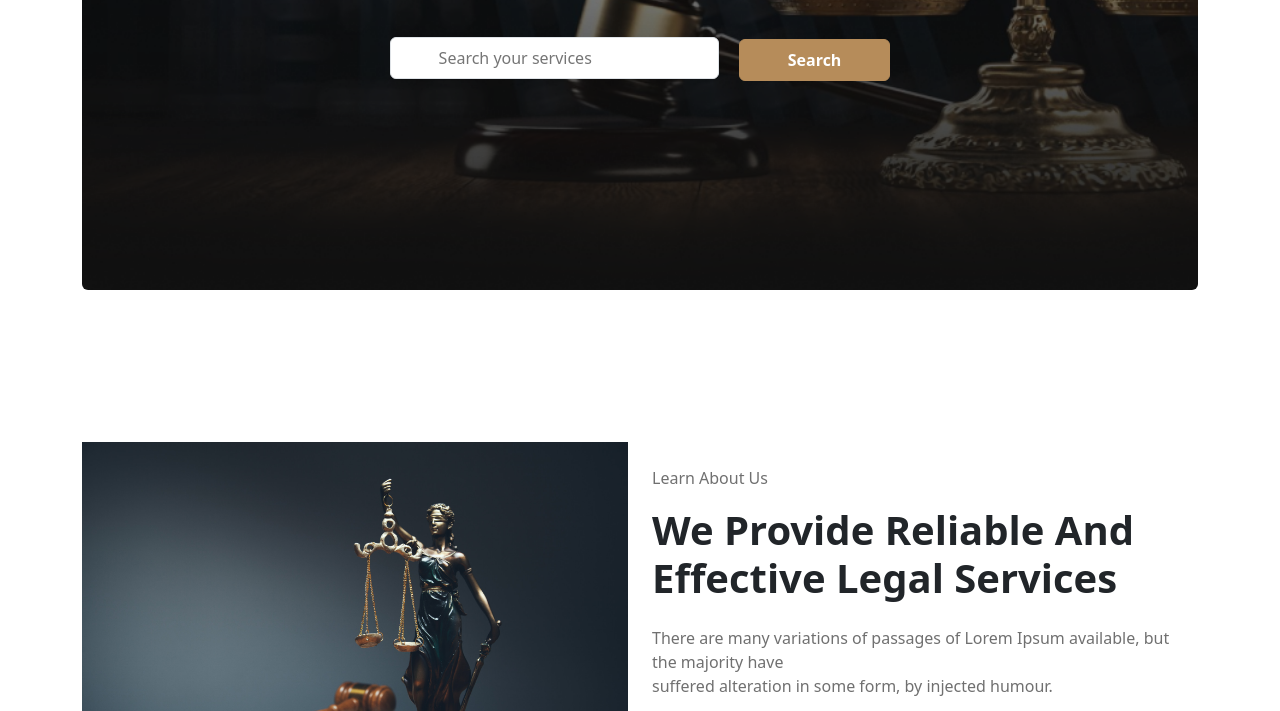
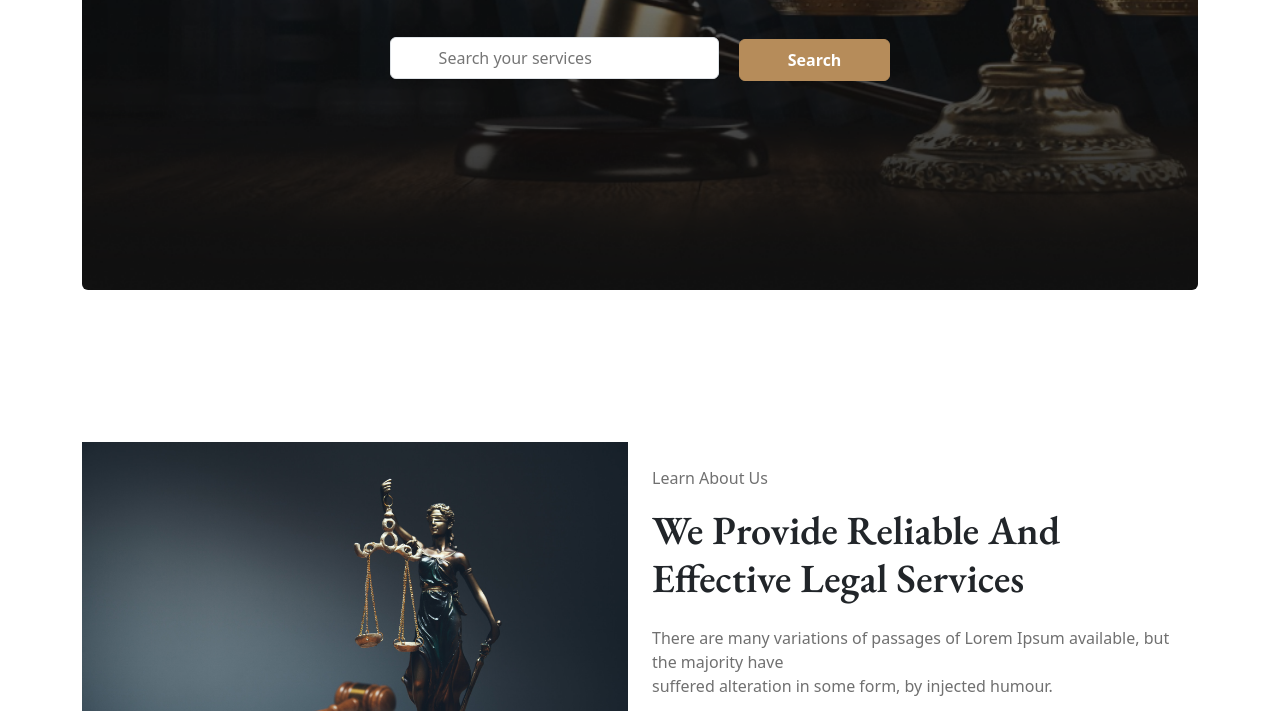
Before and after one commit to somaiya484/assignment-3, a plain HTML site: page index.html in a window 1280 px wide. Shown: the part 542-1253 px from the top of the page. Drawn offline with nearby package versions, Linux system fonts and the light colour scheme; files whose address does not match are found by name.

Commit message:
final commit added

```diff
--- a/css/style.css
+++ b/css/style.css
@@ -16,3 +16,6 @@
     background-size: cover;
     background-size: cover;
 }
+h1, h2, h3, h4, h5{
+    font-family: 'EB Garamond', serif;
+}
--- a/index.html
+++ b/index.html
@@ -10,6 +10,14 @@
     <!-- Icon link -->
     <script src="https://kit.fontawesome.com/f0458eb03b.js" crossorigin="anonymous"></script>
     <title>Legal Solution</title>
+
+    <!-- font family link -->
+    <link rel="preconnect" href="https://fonts.googleapis.com">
+    <link rel="preconnect" href="https://fonts.gstatic.com" crossorigin>
+    <link href="https://fonts.googleapis.com/css2?family=EB+Garamond:wght@400;500;600;700;800&display=swap" rel="stylesheet">
+    <link rel="preconnect" href="https://fonts.googleapis.com">
+    <link rel="preconnect" href="https://fonts.gstatic.com" crossorigin>
+    <link href="https://fonts.googleapis.com/css2?family=Poppins:wght@100;200;300;400;500;600;700;800&display=swap" rel="stylesheet">
 </head>
 <body class="container">
     <header>
```
